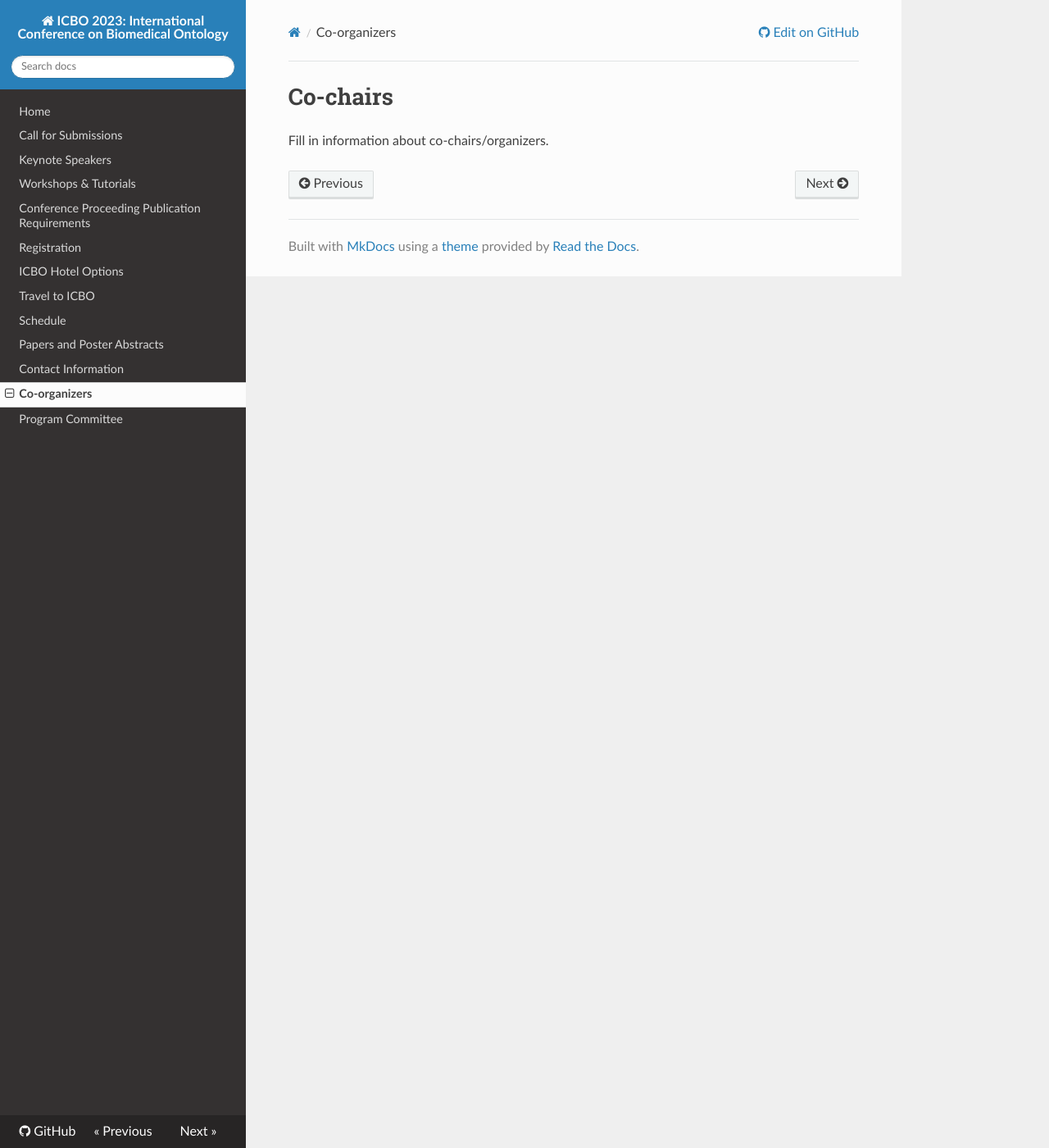
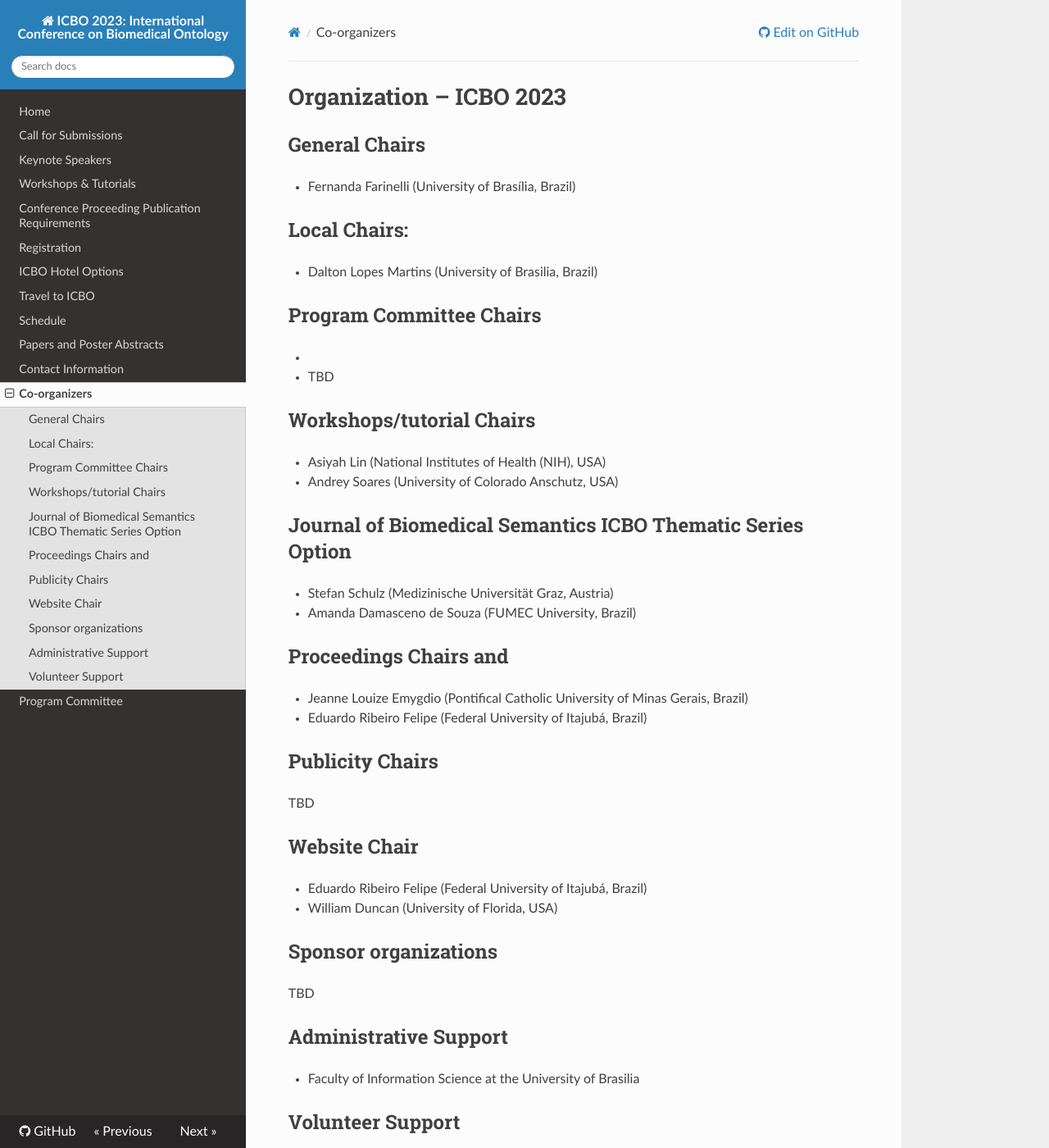
Before and after one commit to ICBO-conference/icbo2023, an MkDocs documentation site: the page built from docs/co-organizers.md, in a window 1280 px wide and 1400 px high. Shown: the whole window at 82% size. Built offline with MkDocs 1.6.1, drawn with Linux system fonts in a browser that asks for light colours; nearby versions of some CDN libraries; some of the changed text lies outside the part shown.

Commit message:
Update co-organizers.md
Page creation.

```diff
--- a/docs/co-organizers.md
+++ b/docs/co-organizers.md
@@ -1,2 +1,39 @@
-# Co-chairs
-Fill in information about co-chairs/organizers.
+# Organization – ICBO 2023
+
+## General Chairs
+* Fernanda Farinelli (University of Brasília, Brazil)
+## Local Chairs:
+* Dalton Lopes Martins (University of Brasilia, Brazil)
+
+## Program Committee Chairs
+*
+* TBD
+
+## Workshops/tutorial Chairs
+* Asiyah Lin (National Institutes of Health (NIH), USA)
+* Andrey Soares (University of Colorado Anschutz, USA)
+
+## Journal of Biomedical Semantics ICBO Thematic Series Option
+* Stefan Schulz (Medizinische Universität Graz, Austria)
+* Amanda Damasceno de Souza (FUMEC University, Brazil)
+
+## Proceedings Chairs and
+* Jeanne Louize Emygdio (Pontifical Catholic University of Minas Gerais, Brazil)
+* Eduardo Ribeiro Felipe (Federal University of Itajubá, Brazil)
+
+## Publicity Chairs
+TBD
+
+## Website Chair
+* Eduardo Ribeiro Felipe (Federal University of Itajubá, Brazil)
+* William Duncan (University of Florida, USA)
+
+## Sponsor organizations
+TBD
+
+## Administrative Support
+* Faculty of Information Science at the University of Brasilia
+
+
+## Volunteer Support
+* Alexander Diehl (University at Buffalo, USA)
```
